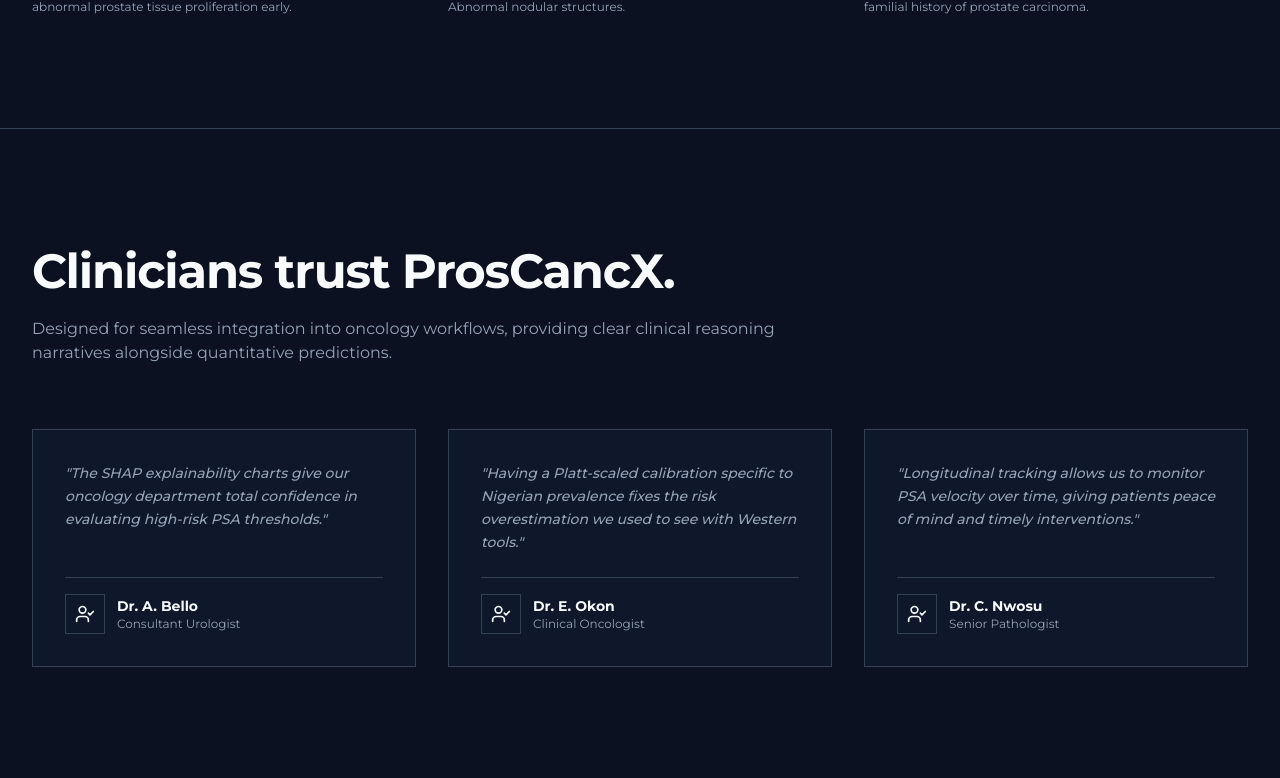
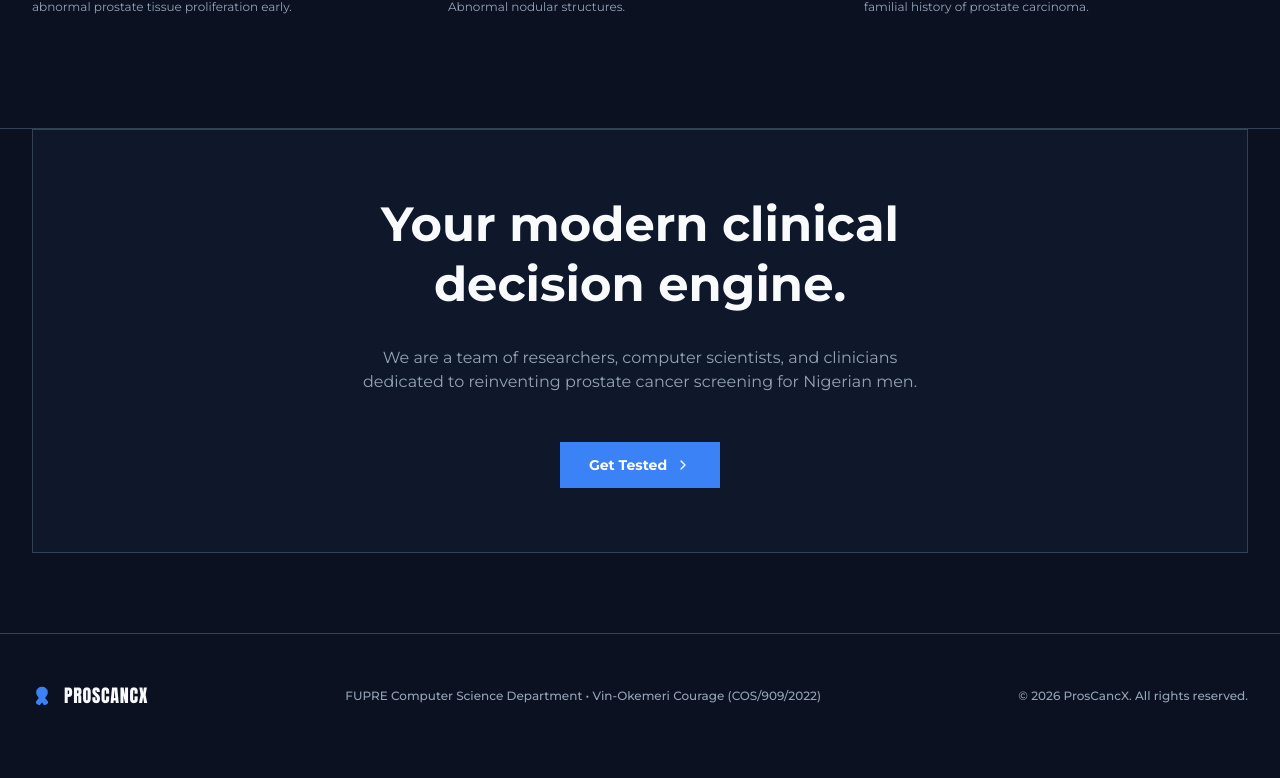
Before and after one commit to Couragevin/Prostrate-cancer-system, a Next.js app in the folder frontend/: page / in a window 1280 px wide. Shown: the part 1997-2775 px from the top of the page. Built offline with nearby package versions, Linux system fonts and the light colour scheme.

Commit message:
Remove testimonials from landing page

```diff
--- a/frontend/src/app/page.tsx
+++ b/frontend/src/app/page.tsx
@@ -46,7 +46,6 @@
             <a href="#about" className="hover:text-primary transition-colors">About</a>
             <a href="#features" className="hover:text-primary transition-colors">Methodology</a>
             <a href="#biomarkers" className="hover:text-primary transition-colors">Biomarkers</a>
-            <a href="#testimonials" className="hover:text-primary transition-colors">Clinicians</a>
           </nav>
 
           {/* Header Action Button & Theme Toggle */}
@@ -307,69 +306,6 @@
         </div>
       </section>
 
-      {/* 5. Clinical Trust Section ("Clinicians trust Cancer Courage.") */}
-      <section id="testimonials" className="max-w-7xl mx-auto px-6 sm:px-8 py-20 lg:py-28 space-y-16">
-
-        <div className="max-w-3xl space-y-4">
-          <h2 className="text-3xl sm:text-5xl font-bold tracking-tight text-foreground leading-tight">
-            Clinicians trust ProsCancX.
-          </h2>
-          <p className="text-base text-muted-foreground font-normal">
-            Designed for seamless integration into oncology workflows, providing clear clinical reasoning narratives alongside quantitative predictions.
-          </p>
-        </div>
-
-        {/* Testimonial Cards */}
-        <div className="grid grid-cols-1 md:grid-cols-3 gap-8">
-
-          <div className="bg-card p-6 sm:p-8 border border-border space-y-6 flex flex-col justify-between">
-            <p className="text-sm text-muted-foreground leading-relaxed font-medium italic">
-              "The SHAP explainability charts give our oncology department total confidence in evaluating high-risk PSA thresholds."
-            </p>
-            <div className="flex items-center gap-3 pt-4 border-t border-border">
-              <div className="w-10 h-10 border border-border bg-card text-foreground flex items-center justify-center font-bold">
-                <UserCheck className="w-5 h-5" />
-              </div>
-              <div>
-                <h4 className="text-sm font-bold text-foreground">Dr. A. Bello</h4>
-                <p className="text-xs text-muted-foreground">Consultant Urologist</p>
-              </div>
-            </div>
-          </div>
-
-          <div className="bg-card p-6 sm:p-8 border border-border space-y-6 flex flex-col justify-between">
-            <p className="text-sm text-muted-foreground leading-relaxed font-medium italic">
-              "Having a Platt-scaled calibration specific to Nigerian prevalence fixes the risk overestimation we used to see with Western tools."
-            </p>
-            <div className="flex items-center gap-3 pt-4 border-t border-border">
-              <div className="w-10 h-10 border border-border bg-card text-foreground flex items-center justify-center font-bold">
-                <UserCheck className="w-5 h-5" />
-              </div>
-              <div>
-                <h4 className="text-sm font-bold text-foreground">Dr. E. Okon</h4>
-                <p className="text-xs text-muted-foreground">Clinical Oncologist</p>
-              </div>
-            </div>
-          </div>
-
-          <div className="bg-card p-6 sm:p-8 border border-border space-y-6 flex flex-col justify-between">
-            <p className="text-sm text-muted-foreground leading-relaxed font-medium italic">
-              "Longitudinal tracking allows us to monitor PSA velocity over time, giving patients peace of mind and timely interventions."
-            </p>
-            <div className="flex items-center gap-3 pt-4 border-t border-border">
-              <div className="w-10 h-10 border border-border bg-card text-foreground flex items-center justify-center font-bold">
-                <UserCheck className="w-5 h-5" />
-              </div>
-              <div>
-                <h4 className="text-sm font-bold text-foreground">Dr. C. Nwosu</h4>
-                <p className="text-xs text-muted-foreground">Senior Pathologist</p>
-              </div>
-            </div>
-          </div>
-
-        </div>
-
-      </section>
 
       {/* 6. CTA Banner Section */}
       <section className="max-w-7xl mx-auto px-6 sm:px-8 pb-20">
```
